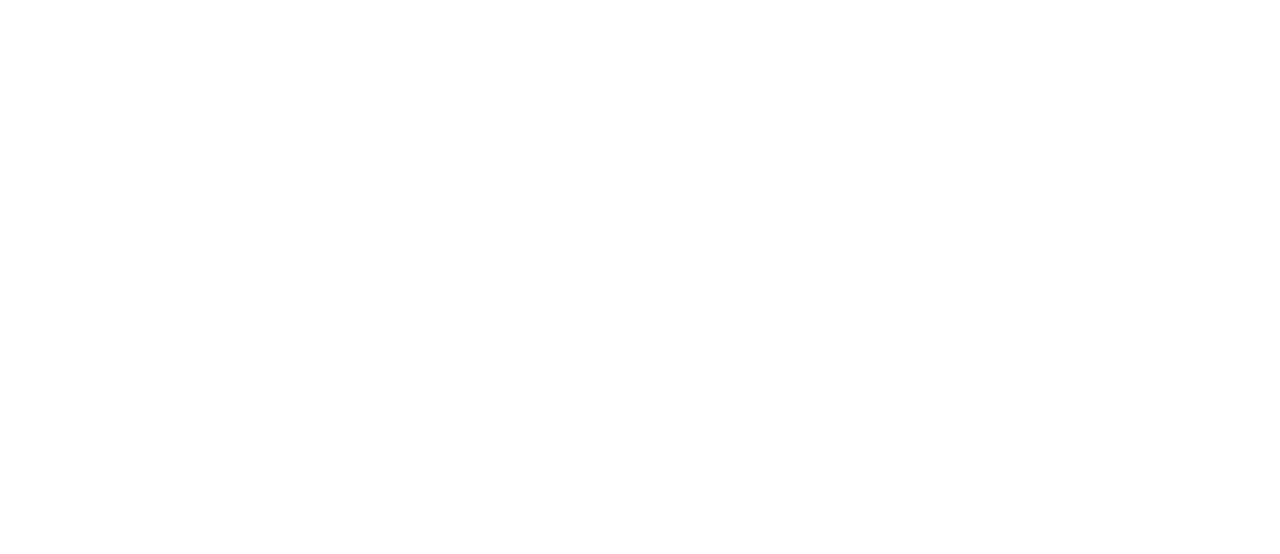
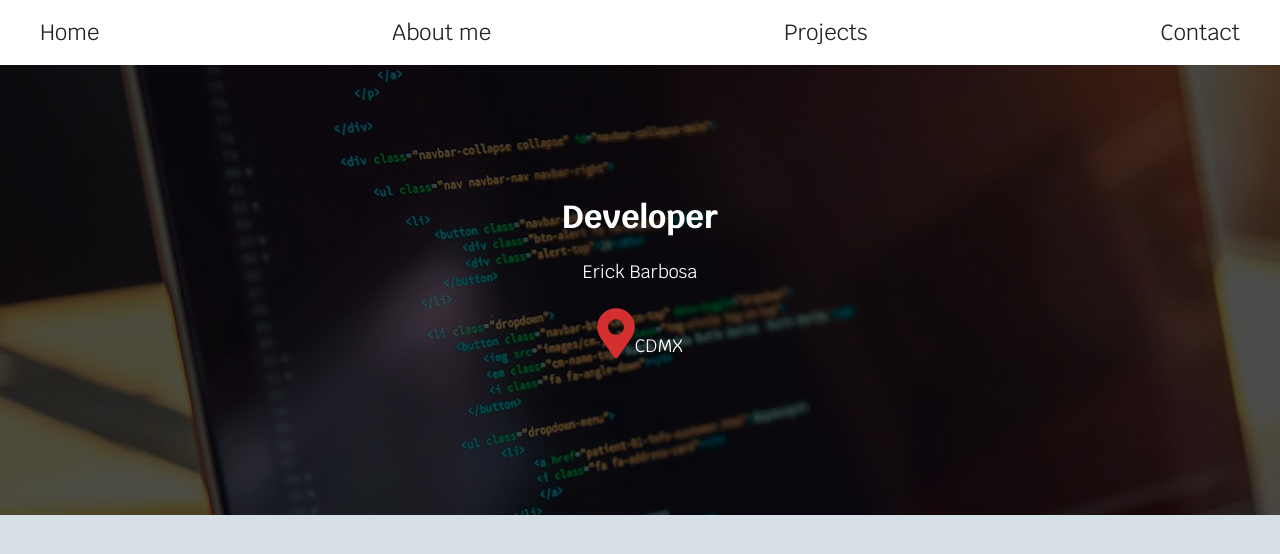
Before and after one commit to ErickMtzz/ErickMtzz.github.io, a plain HTML site: page about.html in a window 1280 px wide. Drawn offline with Linux system fonts and the light colour scheme.

Commit message:
Changing references
Change the references to the new files instead of index

```diff
--- a/about.html
+++ b/about.html
@@ -0,0 +1,34 @@
+<!DOCTYPE html>
+<html lang="en">
+
+<head>
+    <meta charset="UTF-8">
+    <meta name="viewport" content="width=device-width, initial-scale=1.0">
+    <meta http-equiv="X-UA-Compatible" content="ie=edge">
+    <title>About me</title>
+    <link rel="stylesheet" href="css/normalize.css">
+    <link href="https://fonts.googleapis.com/css?family=Krub:400,700&display=swap" rel="stylesheet">
+    <link rel="stylesheet" href="https://use.fontawesome.com/releases/v5.6.3/css/all.css" integrity="sha384-UHRtZLI+pbxtHCWp1t77Bi1L4ZtiqrqD80Kn4Z8NTSRyMA2Fd33n5dQ8lWUE00s/" crossorigin="anonymous">
+    <link rel="stylesheet" href="css/style.css">
+</head>
+
+<body>
+    <header class="site-header">
+        <nav>
+            <a href="index.html">Home</a>
+            <a href="about.html">About me</a>
+            <a href="projects.html">Projects</a>
+            <a href="contacto.html">Contact</a>
+        </nav>
+    </header>
+
+    <div class="hero">
+        <div class="contenedor-hero">
+            <h1>Developer</h1>
+            <p>Erick Barbosa</p>
+            <p><i class="fas fa-map-marker-alt"></i>CDMX</p>
+        </div>
+    </div>
+</body>
+
+</html>
```
Also changed, not shown: contacto.html (+3 -3 lines), index.html (+2 -2 lines), projects.html (+34 -0 lines).
